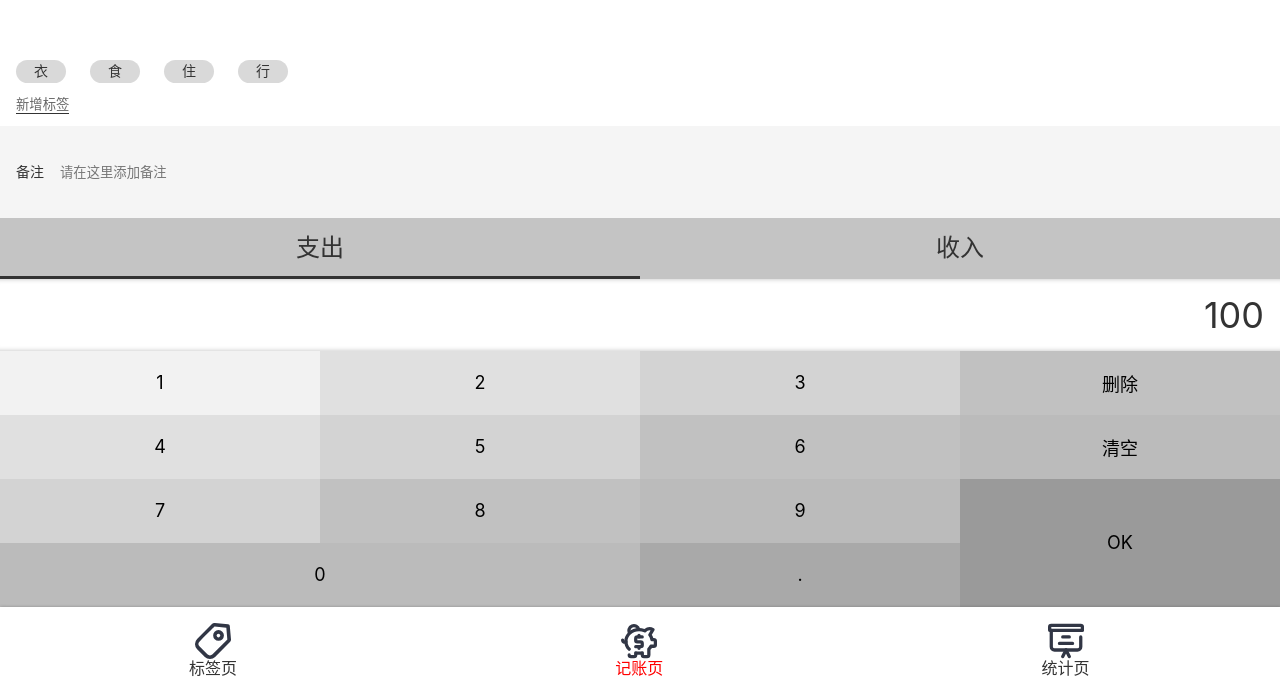
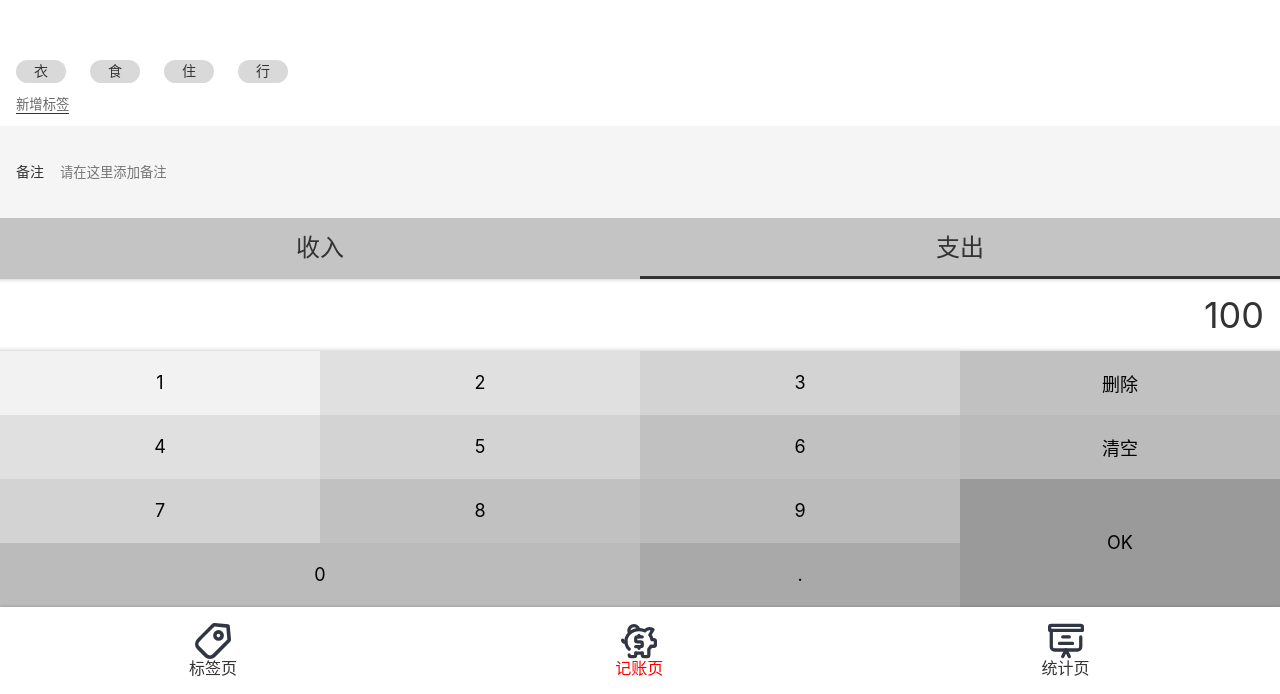
Before and after one commit to Howardyangyixuan/react-money, a React app: page /#/money in a window 1280 px wide. Shown: the part 106-800 px from the top of the page. Built offline with nearby package versions, Linux system fonts and the light colour scheme.

Commit message:
优化CategorySection更具拓展性

```diff
--- a/src/views/Money/CategorySection.tsx
+++ b/src/views/Money/CategorySection.tsx
@@ -3,12 +3,17 @@ import React, {FC, useState} from 'react';
 
 
 const CategorySection:FC = (props: any) => {
-  const [isIncome,setIsIncome] = useState<boolean>(false)
+  const categoryList = useState<string[]>(["收入","支出"])[0]
+  const [category,setCategory] = useState<string>("支出")
+  const getClass=(cate:string)=>{
+    return cate===category?"selected":""
+  }
   return (
     <_CategorySection>
       <ul>
-        <li className={!isIncome?"selected":""} onClick={()=>setIsIncome(false)}>支出</li>
-        <li className={isIncome?"selected":""} onClick={()=>setIsIncome(true)}>收入</li>
+        {categoryList.map((item)=>{
+          return <li className={getClass(item)} onClick={()=>setCategory(item)}>{item}</li>
+        })}
       </ul>
     </_CategorySection>
   );
```
